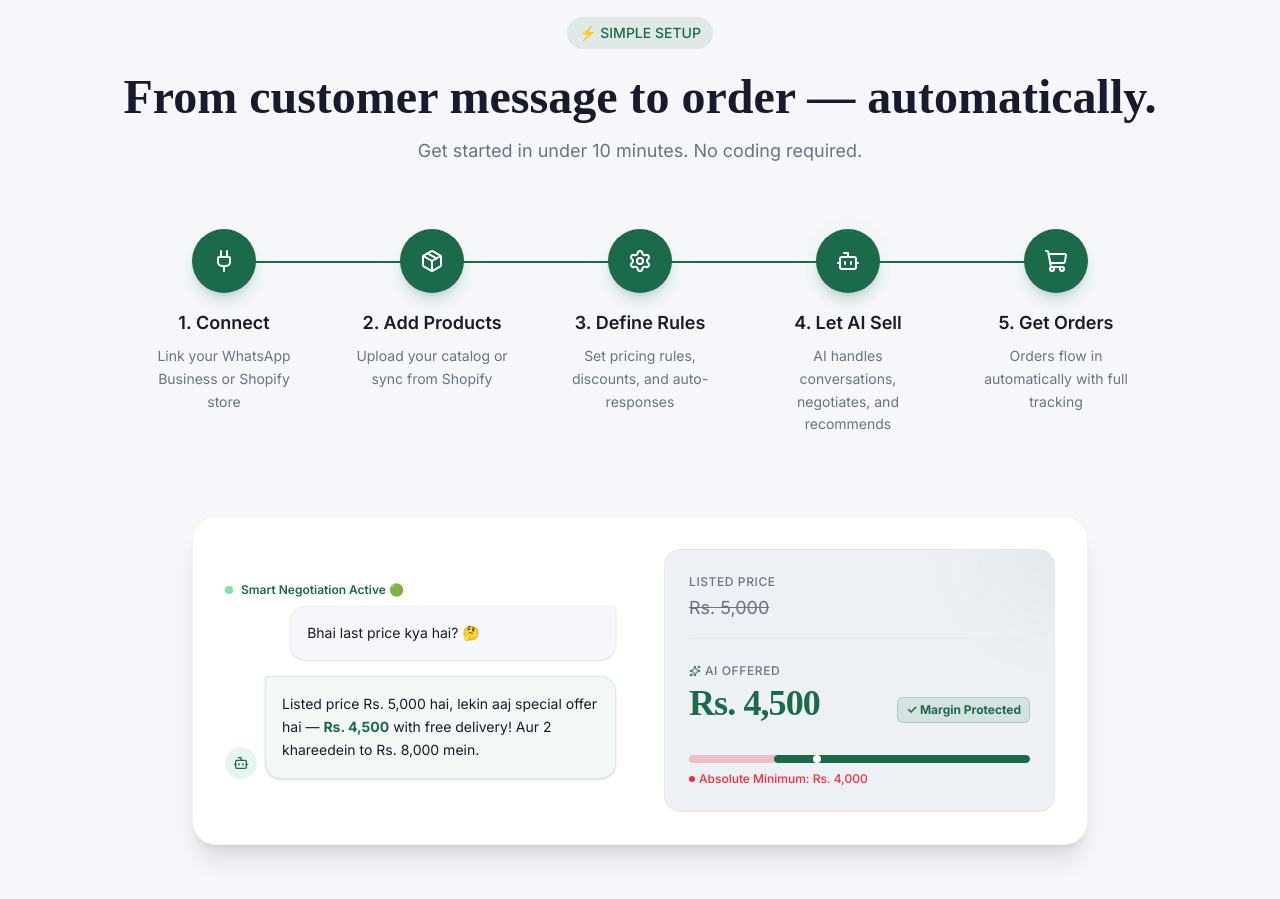
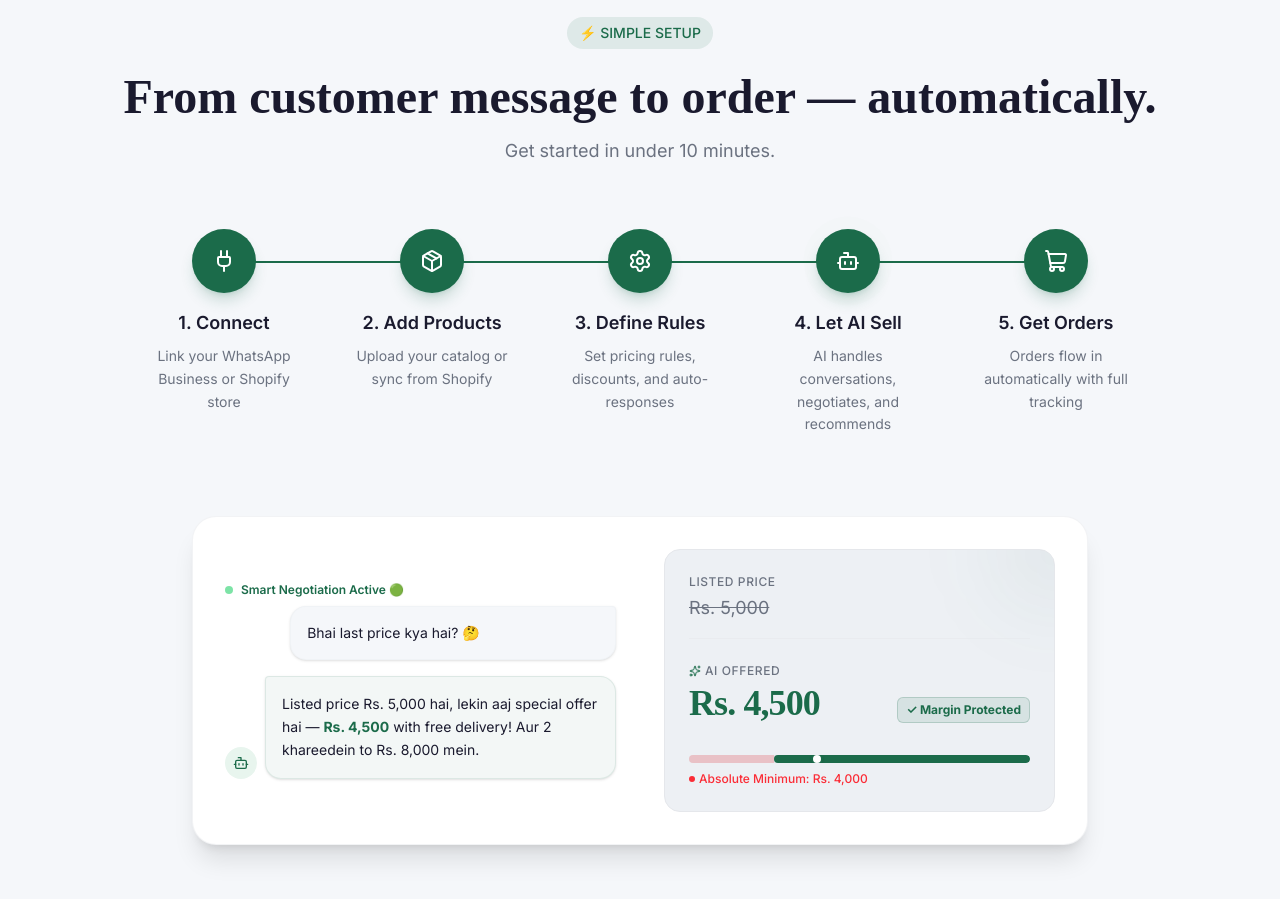
Before and after one commit to Fazal-Khan05/Sahulatcart_Marketing_site, a React (Vite) app: page / in a window 1280 px wide. Shown: the part 5020-5919 px from the top of the page. Built offline with nearby package versions, Linux system fonts and the light colour scheme; a web font is replaced by a local one.

Commit message:
Remove 'No coding required' text from setup section

```diff
--- a/src/components/sections/HowItWorks.jsx
+++ b/src/components/sections/HowItWorks.jsx
@@ -27,7 +27,7 @@
             From customer message to order — automatically.
           </h2>
           <p className="text-text-secondary text-center max-w-2xl text-lg">
-            Get started in under 10 minutes. No coding required.
+            Get started in under 10 minutes.
           </p>
         </FadeInView>
 
```
